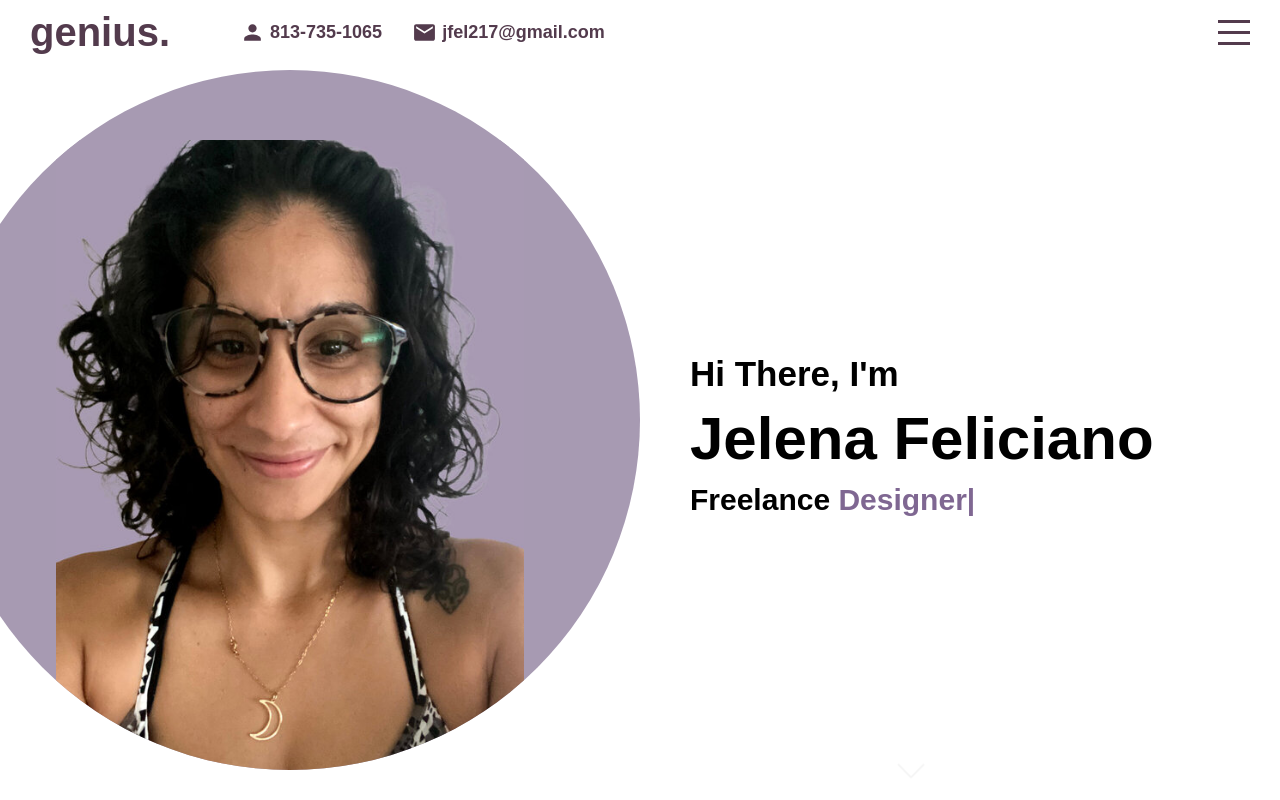
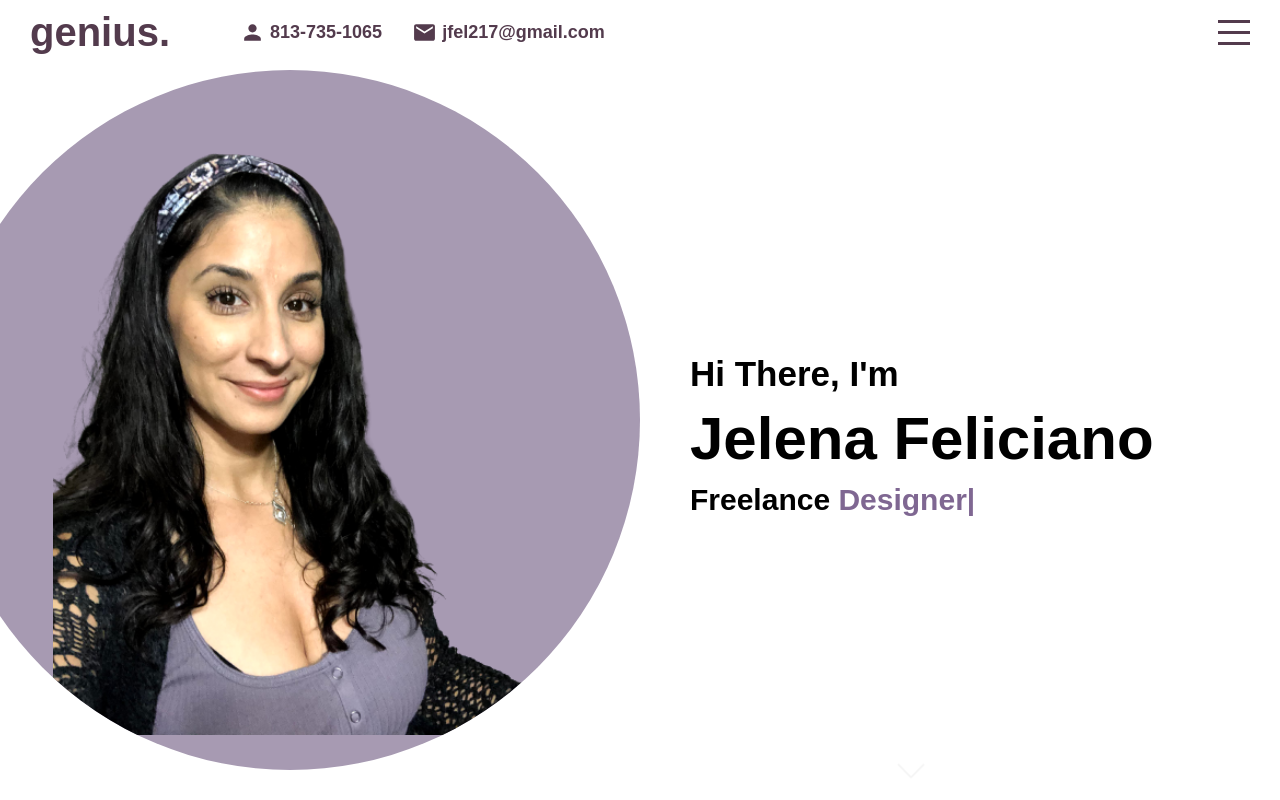
Before and after one commit to JelenaMF/portfolio-react, a React (Create React App) app: page / in a window 1280 px wide. Built offline with nearby package versions, Linux system fonts and the light colour scheme; a web font is replaced by a local one.

Commit message:
changed profile image

```diff
--- a/src/components/intro/Intro.jsx
+++ b/src/components/intro/Intro.jsx
@@ -21,7 +21,7 @@ export default function Intro() {
         <div className="intro" id="intro">
             <div className="left">
                 <div className="imgContainer">
-                        <img src="assets/me_.jpg"  alt="" />
+                        <img src="assets/-me.png"  alt="" />
                 </div>
             </div>
             <div className="right">
--- a/src/components/intro/intro.scss
+++ b/src/components/intro/intro.scss
@@ -12,7 +12,7 @@
             background-color: #A79AB2;
             border-radius: 50%;
             display:flex;
-            align-items: flex-end;
+            align-items: center;
             justify-content: center;
             float: right;
         }
--- a/src/components/portfolio/Portfolio.jsx
+++ b/src/components/portfolio/Portfolio.jsx
@@ -3,7 +3,14 @@ import './portfolio.scss'
 export default function Portfolio() {
     return (
         <div className="portfolio" id="portfolio">
-            Portfolio
+            <h1>Portfolio</h1>
+            <ul>
+                <li>Featured</li>
+                <li>Web App</li>
+                <li>Mobile App</li>
+                <li>Design</li>
+                <li>Branding</li>
+            </ul>
         </div>
     )
 }
```
Also changed, not shown: public/assets/-me.png (added), public/assets/me_.jpg (deleted).
